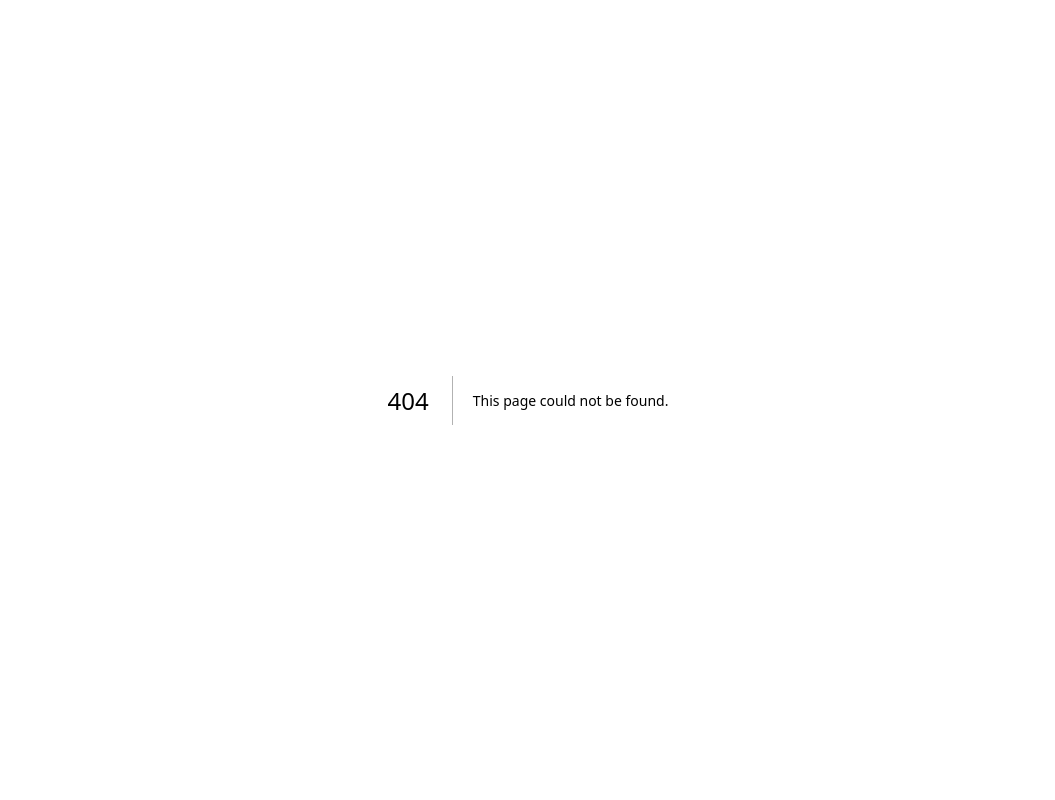
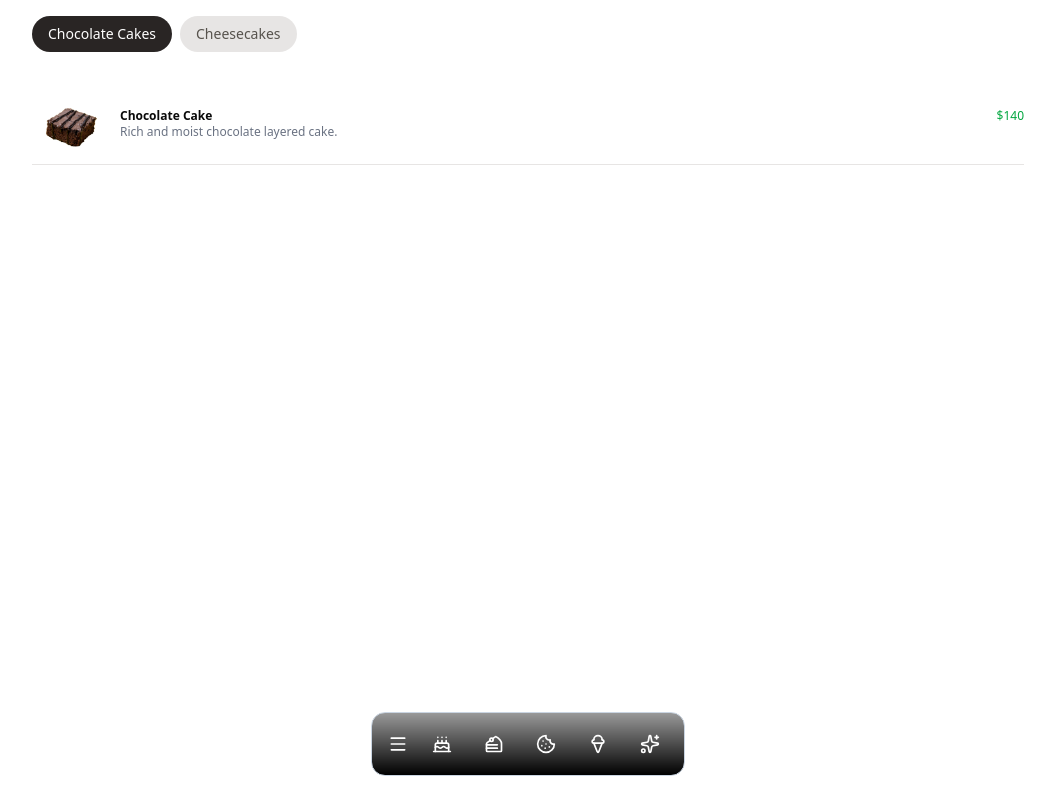
Before and after one commit to furkanarslan1/next-cafe, a Next.js app: page /menu/desserts in a window 1280 px wide. Before the commit this address had no page. Shown: the whole page, without its empty margins (112-1167 px from the left). Built offline with nearby package versions, Linux system fonts and the light colour scheme.

Commit message:
feat:add menu-desserts-page

```diff
--- a/app/(menu)/menu/_components/MenuNavbar.tsx
+++ b/app/(menu)/menu/_components/MenuNavbar.tsx
@@ -4,11 +4,13 @@ import {
   Cake,
   CakeSlice,
   Coffee,
+  Cookie,
   Egg,
   IceCream,
   LucideIcon,
   Menu,
   Sandwich,
+  Sparkles,
   Utensils,
 } from "lucide-react";
 import { usePathname, useRouter, useSearchParams } from "next/navigation";
@@ -39,8 +41,11 @@ export default function MenuNavbar() {
     }
     if (pathname.includes("/desserts")) {
       return [
-        { feature: "cakes", icon: Cake },
+        { feature: "cake", icon: Cake },
         { feature: "pastry", icon: CakeSlice },
+        { feature: "cookie", icon: Cookie },
+        { feature: "ice-cream", icon: IceCream },
+        { feature: "special", icon: Sparkles },
       ];
     }
     return [];
@@ -64,9 +69,9 @@ export default function MenuNavbar() {
   if (items.length === 0) return null;
   return (
     <div className="fixed bottom-6 left-1/2 -translate-x-1/2 w-fit bg-linear-to-t from-black to-black/40 h-16 z-30 text-white rounded-xl border border-slate-300 flex items-center justify-center">
-      <div className="relative flex items-center gap-8 text-xl px-4">
+      <div className="relative flex items-center gap-4 text-xl px-4">
         <button className="" onClick={() => router.push("/menu")}>
-          <Menu className="size-10" />
+          <Menu className="size-5" />
         </button>
         {items.map((item) => {
           const Icon = item.icon;
@@ -78,7 +83,7 @@ export default function MenuNavbar() {
               className="relative z-10 p-2 rounded-xl"
             >
               <div>
-                <Icon className="size-10" />
+                <Icon className="size-5" />
               </div>
             </div>
           );
--- /dev/null
+++ b/app/(menu)/menu/desserts/page.tsx
@@ -0,0 +1,238 @@
+import { DessertsCategoryType } from "@/types/menu/desserts/dessertsType";
+import { ProductType } from "@/types/menu/MenuTypes";
+import React, { Suspense } from "react";
+import MenuCategories from "../_components/MenuCategories";
+import MenuItems from "../_components/MenuItems";
+
+export const mockDessertsCategories: DessertsCategoryType[] = [
+  // ================= CAKE =================
+  {
+    id: 1,
+    title: "Chocolate Cakes",
+    slug: "chocolate-cake",
+    dessertType: "cake",
+  },
+  {
+    id: 2,
+    title: "Cheesecakes",
+    slug: "cheesecake",
+    dessertType: "cake",
+  },
+
+  // ================= PASTRY =================
+  {
+    id: 3,
+    title: "Croissants",
+    slug: "croissant",
+    dessertType: "pastry",
+  },
+  {
+    id: 4,
+    title: "Tarts",
+    slug: "tart",
+    dessertType: "pastry",
+  },
+
+  // ================= COOKIE =================
+  {
+    id: 5,
+    title: "Classic Cookies",
+    slug: "classic-cookie",
+    dessertType: "cookie",
+  },
+  {
+    id: 6,
+    title: "Stuffed Cookies",
+    slug: "stuffed-cookie",
+    dessertType: "cookie",
+  },
+
+  // ================= ICE CREAM =================
+  {
+    id: 7,
+    title: "Classic Scoops",
+    slug: "classic-ice-cream",
+    dessertType: "ice-cream",
+  },
+  {
+    id: 8,
+    title: "Sundaes",
+    slug: "sundae",
+    dessertType: "ice-cream",
+  },
+
+  // ================= SPECIAL =================
+  {
+    id: 9,
+    title: "Signature Brownies",
+    slug: "signature-brownie",
+    dessertType: "special",
+  },
+  {
+    id: 10,
+    title: "Limited Edition",
+    slug: "limited-edition",
+    dessertType: "special",
+  },
+];
+
+export const mockDessertProducts: ProductType[] = [
+  // ================= CAKE =================
+  {
+    id: 101,
+    slug: "chocolate-cake",
+    title: "Chocolate Cake",
+    description: "Rich and moist chocolate layered cake.",
+    price: 140,
+    image: "/customer-favorites/brownie.webp",
+    mainCategory: "desserts",
+    dessertType: "cake",
+    category: "chocolate-cake",
+    isActive: true,
+    createdAt: "2026-02-11",
+    isPopular: true,
+    calories: 450,
+    allergens: ["gluten", "milk", "egg"],
+    tags: ["sweet"],
+  },
+  {
+    id: 102,
+    slug: "san-sebastian-cheesecake",
+    title: "San Sebastian Cheesecake",
+    description: "Creamy burnt cheesecake with soft center.",
+    price: 160,
+    image: "/customer-favorites/brownie.webp",
+    mainCategory: "desserts",
+    dessertType: "cake",
+    category: "cheesecake",
+    isActive: true,
+    createdAt: "2026-02-11",
+    isFeatured: true,
+    calories: 520,
+    allergens: ["milk", "egg"],
+    tags: ["creamy"],
+  },
+
+  // ================= PASTRY =================
+  {
+    id: 103,
+    slug: "butter-croissant",
+    title: "Butter Croissant",
+    description: "Flaky French-style butter croissant.",
+    price: 90,
+    image: "/customer-favorites/brownie.webp",
+    mainCategory: "desserts",
+    dessertType: "pastry",
+    category: "croissant",
+    isActive: true,
+    createdAt: "2026-02-11",
+    calories: 280,
+    allergens: ["gluten", "milk"],
+    tags: ["bakery"],
+  },
+  {
+    id: 104,
+    slug: "strawberry-tart",
+    title: "Strawberry Tart",
+    description: "Fresh strawberries over vanilla cream tart.",
+    price: 130,
+    image: "/customer-favorites/brownie.webp",
+    mainCategory: "desserts",
+    dessertType: "pastry",
+    category: "tart",
+    isActive: true,
+    createdAt: "2026-02-11",
+    isNew: true,
+    calories: 340,
+    allergens: ["gluten", "milk", "egg"],
+    tags: ["fresh"],
+  },
+
+  // ================= COOKIE =================
+  {
+    id: 105,
+    slug: "chocolate-chip-cookie",
+    title: "Chocolate Chip Cookie",
+    description: "Classic cookie with dark chocolate chips.",
+    price: 60,
+    image: "/customer-favorites/brownie.webp",
+    mainCategory: "desserts",
+    dessertType: "cookie",
+    category: "classic-cookie",
+    isActive: true,
+    createdAt: "2026-02-11",
+    isPopular: true,
+    calories: 210,
+    allergens: ["gluten", "milk", "egg"],
+    tags: ["classic"],
+  },
+
+  // ================= ICE CREAM =================
+  {
+    id: 106,
+    slug: "vanilla-ice-cream",
+    title: "Vanilla Ice Cream",
+    description: "Creamy vanilla bean ice cream scoop.",
+    price: 80,
+    image: "/customer-favorites/brownie.webp",
+    mainCategory: "desserts",
+    dessertType: "ice-cream",
+    category: "classic-ice-cream",
+    isActive: true,
+    createdAt: "2026-02-11",
+    calories: 190,
+    allergens: ["milk"],
+    tags: ["cold"],
+  },
+
+  // ================= SPECIAL =================
+  {
+    id: 107,
+    slug: "lotus-brownie-special",
+    title: "Lotus Brownie Special",
+    description: "Warm brownie topped with lotus cream.",
+    price: 170,
+    image: "/customer-favorites/brownie.webp",
+    mainCategory: "desserts",
+    dessertType: "special",
+    category: "signature-brownie",
+    isActive: true,
+    createdAt: "2026-02-11",
+    isFeatured: true,
+    isPopular: true,
+    calories: 600,
+    allergens: ["gluten", "milk", "egg"],
+    tags: ["signature", "sweet"],
+  },
+];
+
+interface DessertsPageProps {
+  searchParams: Promise<{ category: string; dessertType: string }>;
+}
+
+export default async function DessertsPage({
+  searchParams,
+}: DessertsPageProps) {
+  const { category, dessertType } = await searchParams;
+  const selectedDessertType = dessertType || "cake";
+  const filteredCategory = mockDessertsCategories.filter(
+    (cat) => cat.dessertType === selectedDessertType,
+  );
+  const selectedCategory = category || filteredCategory[0].slug;
+  const filteredDeserts = mockDessertProducts.filter(
+    (dessert) =>
+      dessert.category === selectedCategory &&
+      dessert.dessertType === selectedDessertType,
+  );
+  return (
+    <div className="  ">
+      <Suspense fallback={<div className="h-20">Loading...</div>}>
+        <MenuCategories
+          selectedCategory={selectedCategory}
+          categories={filteredCategory}
+        />
+      </Suspense>
+      <MenuItems items={filteredDeserts} />
+    </div>
+  );
+}
--- a/types/menu/MenuTypes.ts
+++ b/types/menu/MenuTypes.ts
@@ -1,6 +1,7 @@
 import { LucideIcon } from "lucide-react";
 import { DrinkTemperature } from "./drinks/drinksType";
 import { MealType } from "./meals/mealsType";
+import { DessertType } from "./desserts/dessertsType";
 
 export interface MenuPageLinksType {
   id: number;
@@ -30,6 +31,8 @@ export type ProductType = {
   drinkTemperature?: DrinkTemperature;
   //for meals
   mealType?: MealType;
+  //for deserts
+  dessertType?: DessertType;
   category: string;
 
   isActive: boolean;
--- /dev/null
+++ b/types/menu/desserts/dessertsType.ts
@@ -0,0 +1,13 @@
+export type DessertType =
+  | "cake"
+  | "pastry"
+  | "cookie"
+  | "ice-cream"
+  | "special";
+
+export type DessertsCategoryType = {
+  id: number;
+  title: string;
+  slug: string;
+  dessertType: DessertType;
+};
```
